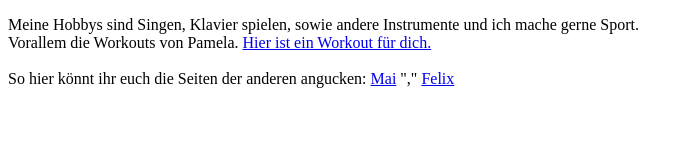
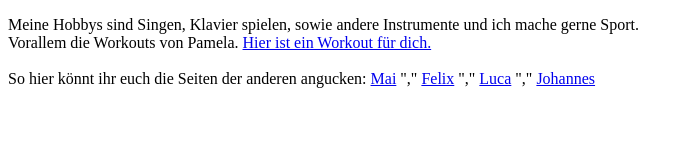
Before and after one commit to Sarenkab/GiSSommer2020, a plain HTML site: page Aufgabe01/index.html in a window 1280 px wide. Shown: the part 948-1108 px from the top of the page, without its empty margins (0-693 px from the left). Drawn offline with Linux system fonts and the light colour scheme.

Commit message:
Neue namen

```diff
--- a/Aufgabe01/index.html
+++ b/Aufgabe01/index.html
@@ -23,6 +23,10 @@ So hier könnt ihr euch die Seiten der anderen angucken:
 <a href="https://doanmaip.github.io/GiS_SoSe_20/Aufgabe01/index.html" target="_blank">Mai</a>
 ","
 <a href="https://flexilue.github.io/GIS_SoSe_2020/Aufgabe1/index.htm#studium" target="_blank">Felix</a>
+","
+<a href= "https://realangelamerkel.github.io/gis_sose20/Aufgabe01/index.html" target="_blank">Luca</a>
+","
+<a href= "https://lauserbub.github.io/GIS_SoSe_2020/Aufgabe01/index.html" target="_blank">Johannes</a>
 <br>
 <br>
 <br>
```
